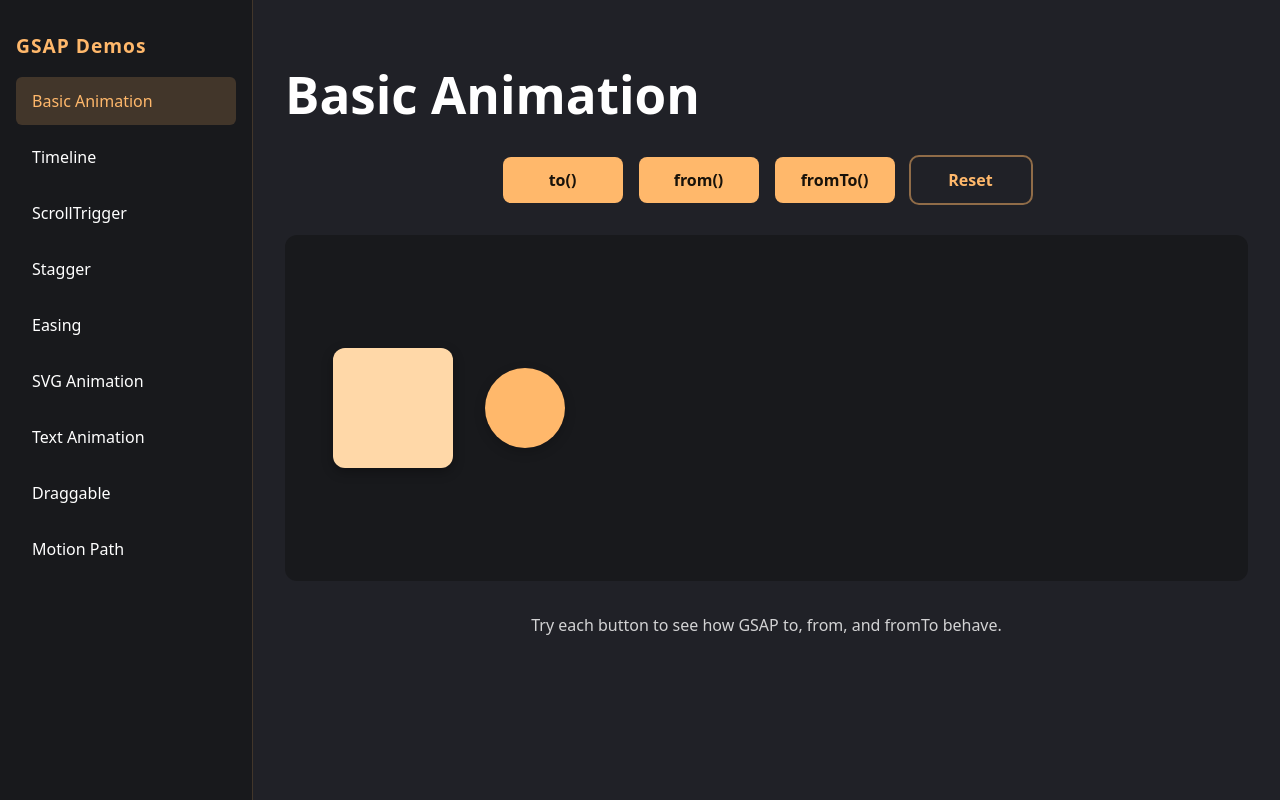
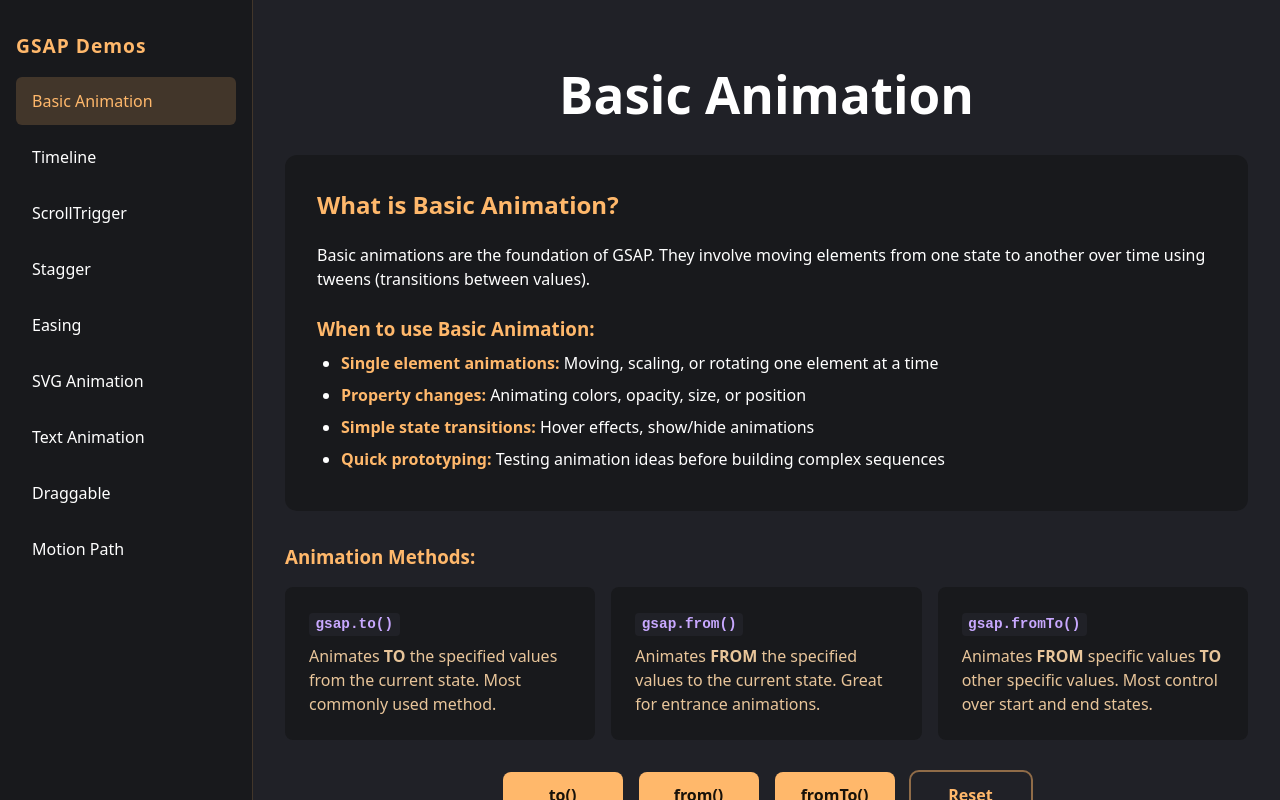
Before and after one commit to SMelidoni/gsap-demo, a React (Vite) app: page / in a window 1280 px wide. Shown: the top 800 px of the page. Built offline with nearby package versions, Linux system fonts and the light colour scheme.

Commit message:
feat: update BasicAnimation component with descriptions

```diff
--- a/src/App.css
+++ b/src/App.css
@@ -2,7 +2,6 @@
   background: #18120a;
   color: #fff;
   display: flex;
-  height: 100dvh;
   width: 100vw;
 }
 
@@ -45,7 +44,11 @@
   background: #202127;
   flex: 1;
   padding: 2rem;
-  /* Remove min-height so it stretches as a flex child */
+}
+
+.main-content h1 {
+  text-align: center;
+  margin-bottom: 2rem;
 }
 
 .demo-placeholder {
--- a/src/demos/BasicAnimation/BasicAnimation.css
+++ b/src/demos/BasicAnimation/BasicAnimation.css
@@ -2,6 +2,79 @@
   color: #ffd8a8;
   margin: 0 auto;
   max-width: 1200px;
+}
+
+.description {
+  background: #18191c;
+  border-radius: 12px;
+  color: #fff;
+  margin-bottom: 2rem;
+  padding: 2rem;
+}
+
+.description h2 {
+  color: #ffb86b;
+  margin-top: 0;
+}
+
+.description h3 {
+  color: #ffb86b;
+  margin-bottom: 0.5rem;
+  margin-top: 1.5rem;
+}
+
+.description ul {
+  margin: 0.5rem 0;
+  padding-left: 1.5rem;
+}
+
+.description li {
+  margin-bottom: 0.5rem;
+}
+
+.description strong {
+  color: #ffb86b;
+}
+
+.method-explanations {
+  margin-bottom: 2rem;
+}
+
+.method-explanations h3 {
+  color: #ffb86b;
+  margin-bottom: 1rem;
+}
+
+.methods {
+  display: grid;
+  gap: 1rem;
+  grid-template-columns: repeat(auto-fit, minmax(280px, 1fr));
+}
+
+.method {
+  background: #18191c;
+  border-radius: 8px;
+  padding: 1.5rem;
+}
+
+.method h4 {
+  color: #c8a8ff;
+  margin-bottom: 0.5rem;
+  margin-top: 0;
+}
+
+.method code {
+  background: #202127;
+  border-radius: 4px;
+  color: #c8a8ff;
+  font-family: "Courier New", monospace;
+  font-size: 0.9rem;
+  padding: 0.2rem 0.4rem;
+}
+
+.method p {
+  margin: 0;
+  opacity: 0.9;
 }
 
 .controls {
--- a/src/demos/BasicAnimation/BasicAnimation.tsx
+++ b/src/demos/BasicAnimation/BasicAnimation.tsx
@@ -70,6 +70,67 @@
 
   return (
     <div className="basic-demo">
+      <div className="description">
+        <h2>What is Basic Animation?</h2>
+        <p>
+          Basic animations are the foundation of GSAP. They involve moving
+          elements from one state to another over time using tweens (transitions
+          between values).
+        </p>
+        <h3>When to use Basic Animation:</h3>
+        <ul>
+          <li>
+            <strong>Single element animations:</strong> Moving, scaling, or
+            rotating one element at a time
+          </li>
+          <li>
+            <strong>Property changes:</strong> Animating colors, opacity, size,
+            or position
+          </li>
+          <li>
+            <strong>Simple state transitions:</strong> Hover effects, show/hide
+            animations
+          </li>
+          <li>
+            <strong>Quick prototyping:</strong> Testing animation ideas before
+            building complex sequences
+          </li>
+        </ul>
+      </div>
+
+      <div className="method-explanations">
+        <h3>Animation Methods:</h3>
+        <div className="methods">
+          <div className="method">
+            <h4>
+              <code>gsap.to()</code>
+            </h4>
+            <p>
+              Animates <strong>TO</strong> the specified values from the current
+              state. Most commonly used method.
+            </p>
+          </div>
+          <div className="method">
+            <h4>
+              <code>gsap.from()</code>
+            </h4>
+            <p>
+              Animates <strong>FROM</strong> the specified values to the current
+              state. Great for entrance animations.
+            </p>
+          </div>
+          <div className="method">
+            <h4>
+              <code>gsap.fromTo()</code>
+            </h4>
+            <p>
+              Animates <strong>FROM</strong> specific values <strong>TO</strong>{" "}
+              other specific values. Most control over start and end states.
+            </p>
+          </div>
+        </div>
+      </div>
+
       <div className="controls">
         <button onClick={playTo}>to()</button>
         <button onClick={playFrom}>from()</button>
@@ -85,7 +146,7 @@
       </div>
 
       <p className="hint">
-        Try each button to see how GSAP to, from, and fromTo behave.
+        Try each button to see how GSAP to, from, and fromTo behave differently.
       </p>
     </div>
   );
```
